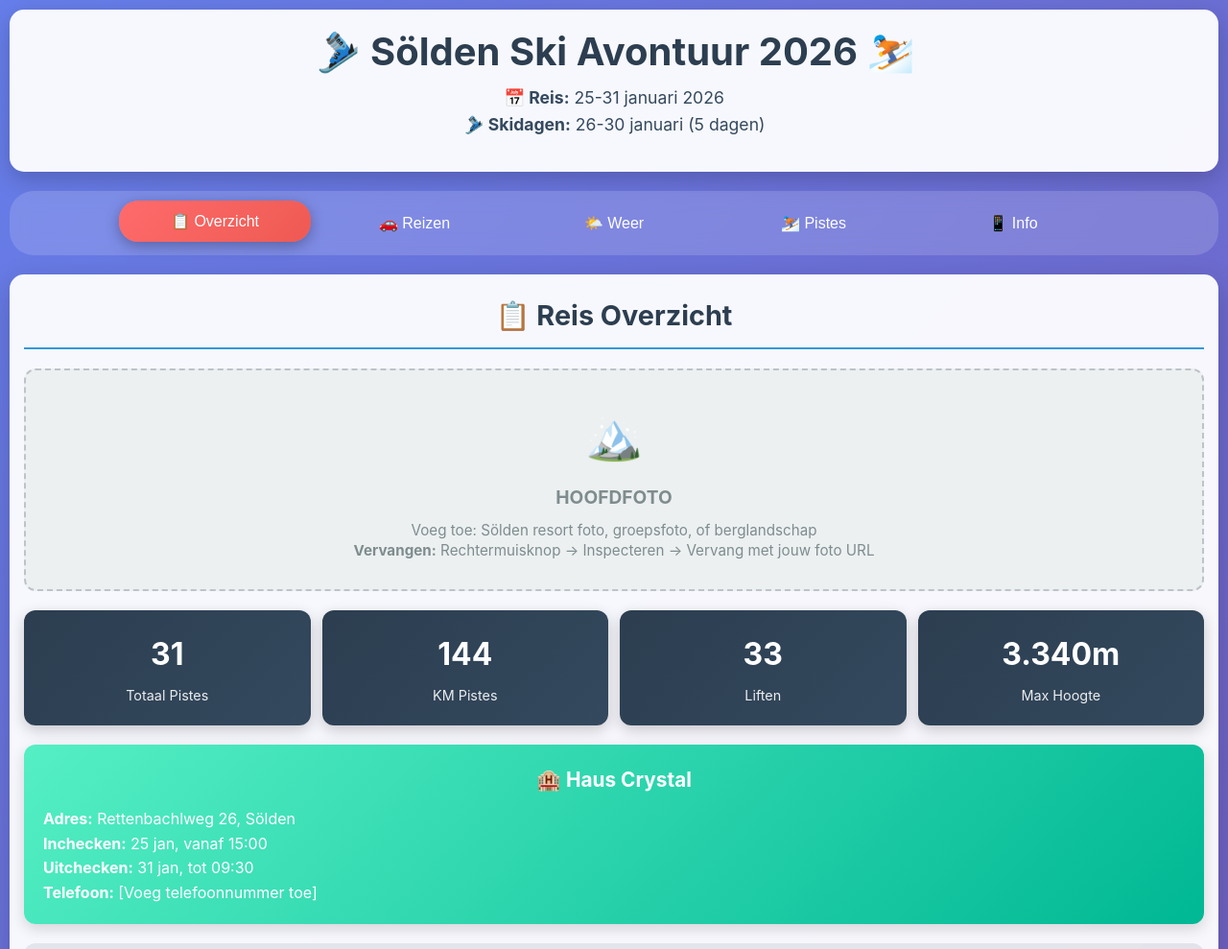
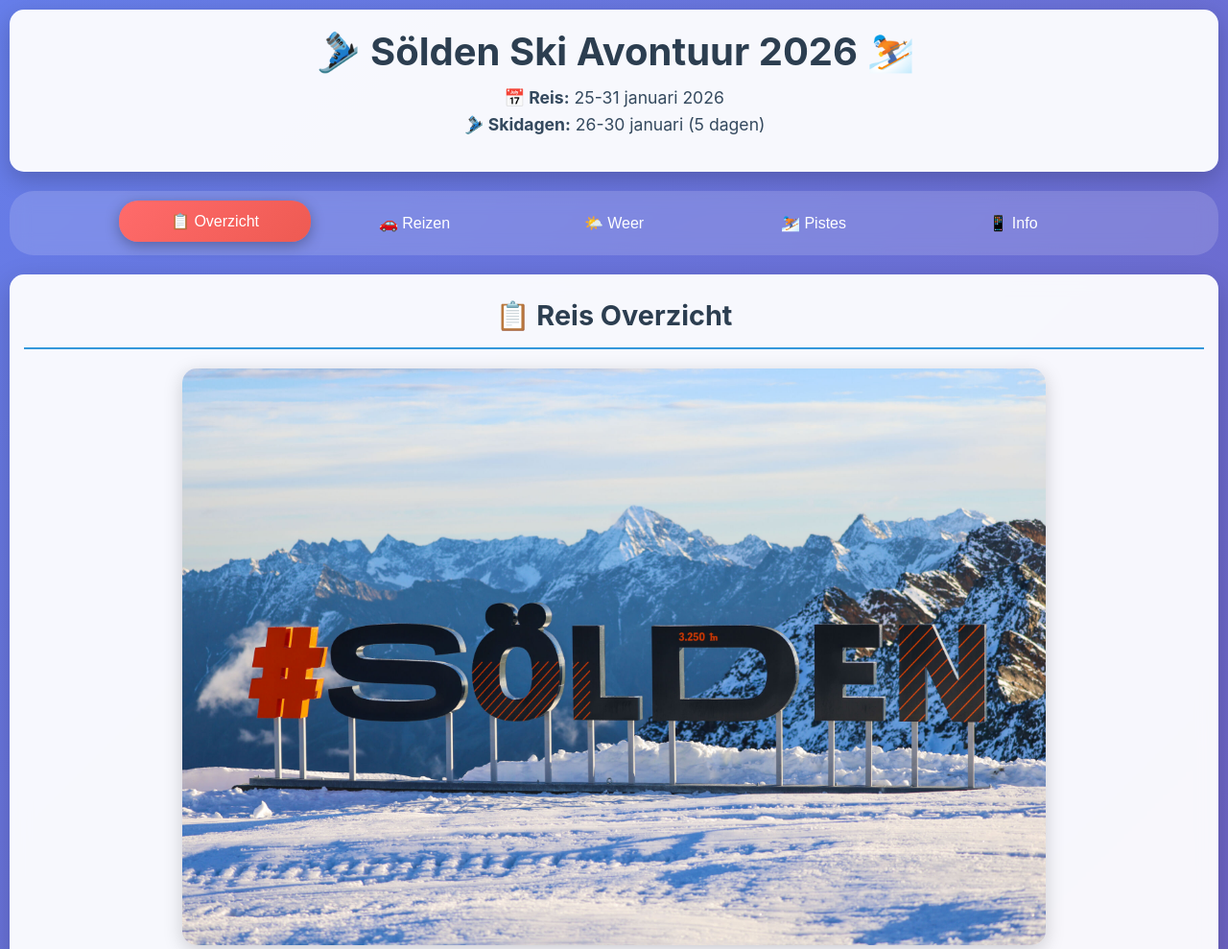
Before and after one commit to huismanec-web/Solden-2K26, a plain HTML site: page index.html in a window 1280 px wide. Shown: the top 989 px of the page at 96% size. Drawn offline with Linux system fonts and the light colour scheme.

Commit message:
Add files via upload

```diff
--- a/index.html
+++ b/index.html
@@ -605,14 +605,7 @@
         <div id="overview" class="tab-content active">
             <h2 class="section-title">📋 Reis Overzicht</h2>
 
-            <div class="image-placeholder">
-                <div class="placeholder-icon">🏔️</div>
-                <div class="placeholder-title">HOOFDFOTO</div>
-                <div class="placeholder-subtitle">
-                    Voeg toe: Sölden resort foto, groepsfoto, of berglandschap<br>
-                    <strong>Vervangen:</strong> Rechtermuisknop → Inspecteren → Vervang met jouw foto URL
-                </div>
-            </div>
+            <img src="Images/Sölden_pic.jpg" alt="Sölden" style="width:100%;max-width:900px;display:block;margin:20px auto 30px auto;border-radius:15px;box-shadow:0 5px 20px rgba(0,0,0,0.18);" loading="lazy">
 
             <div class="stats-grid">
                 <div class="stat-box">
```
